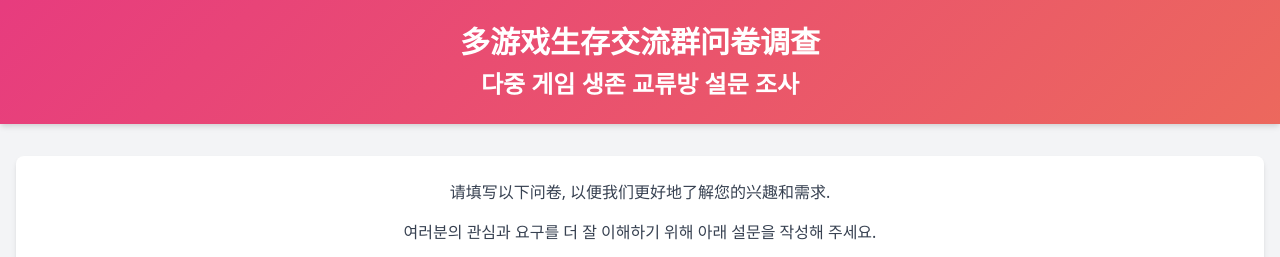
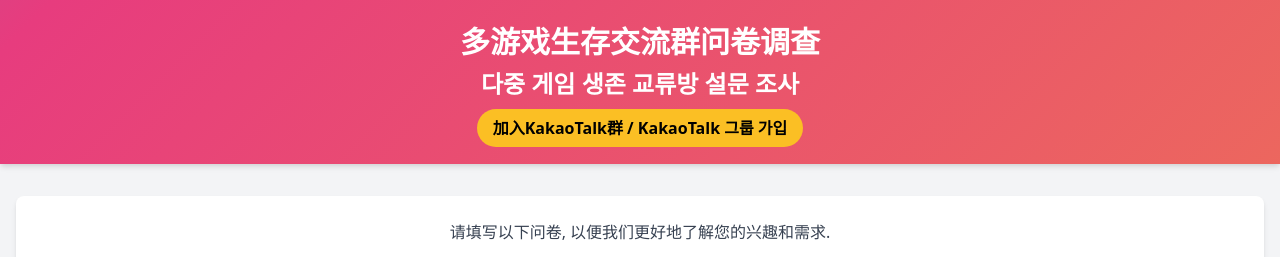
Before and after one commit to KernelKraze/main, a plain HTML site: page index.html in a window 1280 px wide. Shown: the top 257 px of the page. Drawn offline with nearby package versions, Linux system fonts and the light colour scheme.

Commit message:
Add KakaoTalk group join button to survey page header
- Insert a prominently placed button in the header
- Link leads to https://open.kakao.com/o/gV4VpDCg
- Button text is bilingual (Chinese and Korean)
- Use Tailwind CSS for consistent styling
- Set button to open link in a new tab

This change makes it easier for users to join the KakaoTalk
group directly from the survey page, potentially increasing
engagement and group membership.

```diff
--- a/index.html
+++ b/index.html
@@ -24,6 +24,11 @@
         <div class="container mx-auto px-4 py-6">
             <h1 class="text-3xl font-bold text-center">多游戏生存交流群问卷调查</h1>
             <h2 class="text-2xl font-semibold text-center mt-2">다중 게임 생존 교류방 설문 조사</h2>
+            <div class="text-center mt-4">
+                <a href="https://open.kakao.com/o/gV4VpDCg" target="_blank" class="bg-yellow-400 hover:bg-yellow-500 text-black font-bold py-2 px-4 rounded-full transition duration-300">
+                    加入KakaoTalk群 / KakaoTalk 그룹 가입
+                </a>
+            </div>
         </div>
     </header>
 
```
